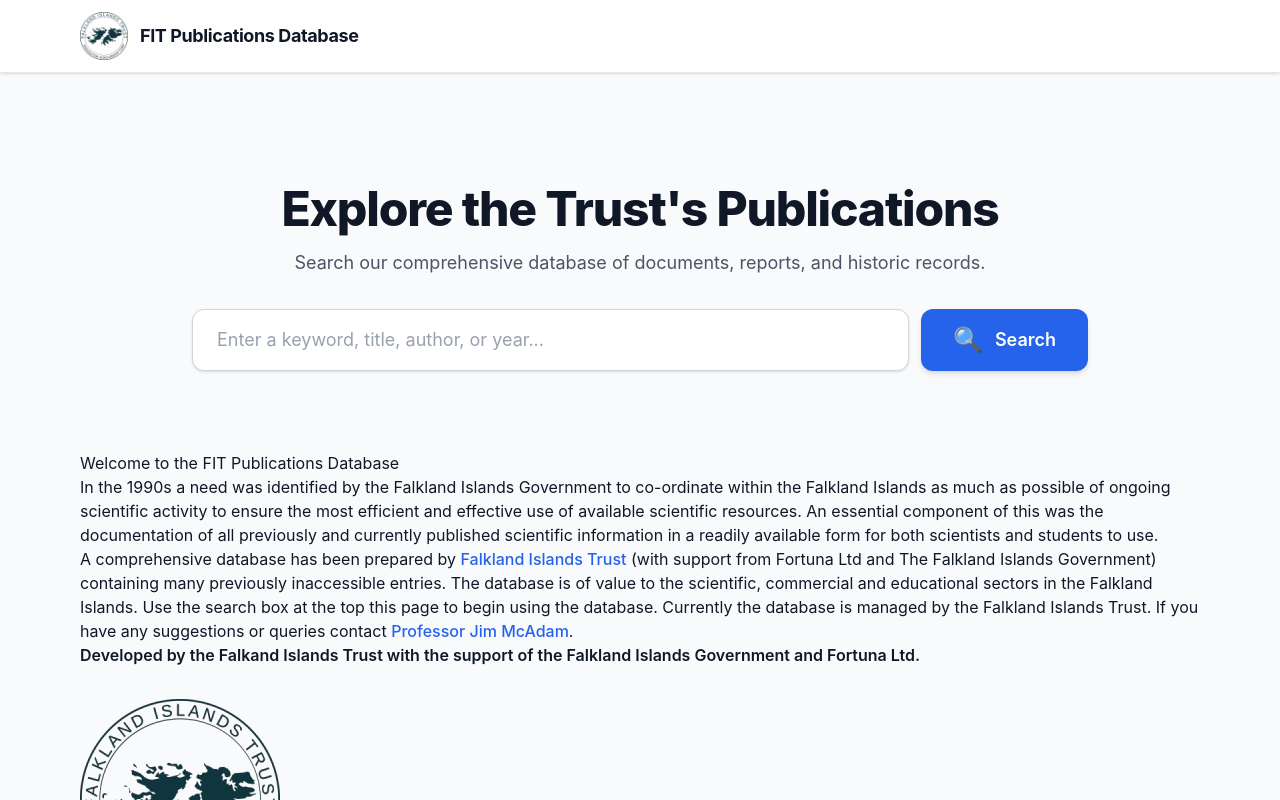
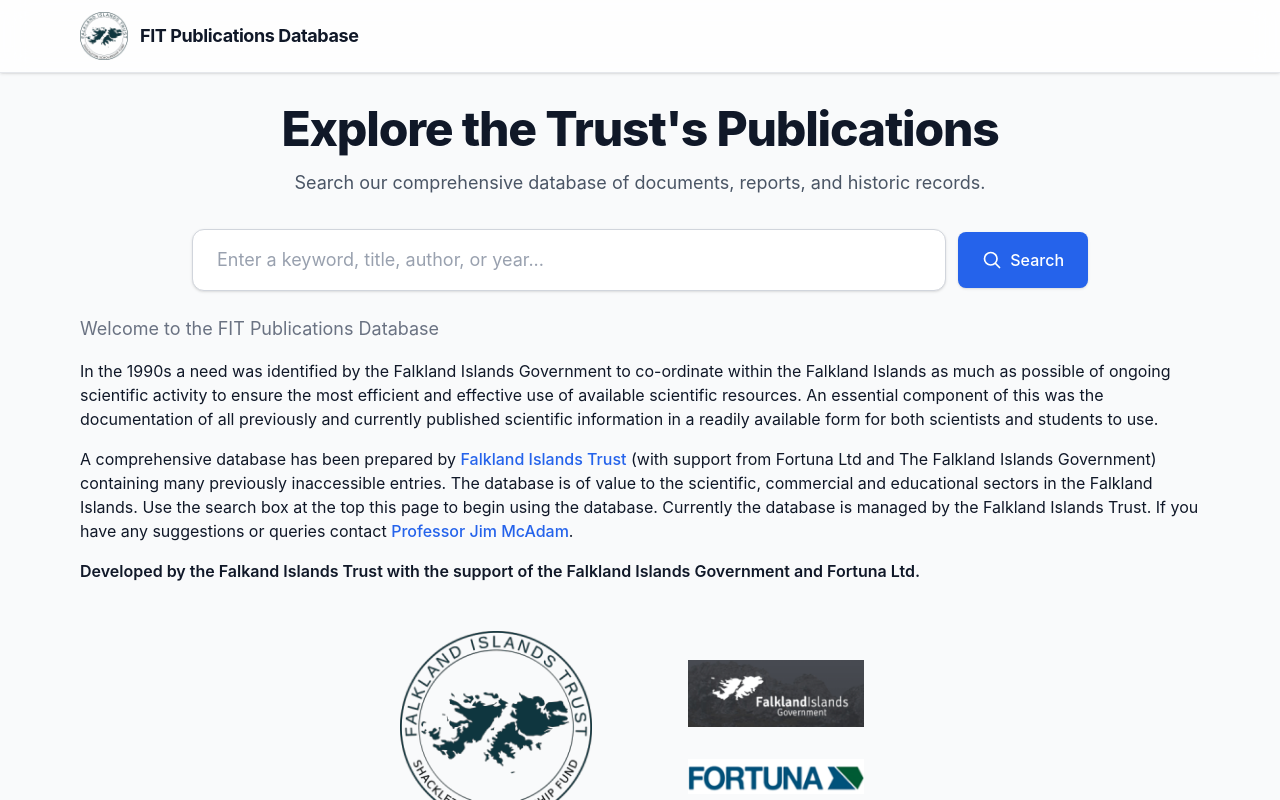
Before and after one commit to tmcadam/ukfitdb3, a React (Vite) app: page / in a window 1280 px wide. Shown: the top 800 px of the page. Built offline with nearby package versions, Linux system fonts and the light colour scheme.

Commit message:
Layout tweaks on landing page

```diff
--- a/src/components/Introduction.jsx
+++ b/src/components/Introduction.jsx
@@ -10,8 +10,8 @@
 function Introduction() {
   return (
     <div className="introduction-container">
-      <h5>Welcome to the FIT Publications Database</h5>
-      <p>
+      <h6 className="text-gray-500 text-lg font-normal mt-2">Welcome to the FIT Publications Database</h6>
+      <p className="mt-4">
         In the 1990s a need was identified by the Falkland Islands Government to
         co-ordinate within the Falkland Islands as much as possible of ongoing
         scientific activity to ensure the most efficient and effective use of
@@ -20,7 +20,7 @@
         information in a readily available form for both scientists and students
         to use.
       </p>
-      <p>
+      <p className="mt-4">
         A comprehensive database has been prepared by{' '}
         <a
           href="https://www.ukfit.org"
@@ -43,19 +43,19 @@
           Professor Jim McAdam
         </a>.
       </p>
-      <p>
+      <p className="mt-4">
         <span className="font-semibold">
           Developed by the Falkand Islands Trust with the support of the Falkland
           Islands Government and Fortuna Ltd.
         </span>
       </p>
-      <div className="logo-grid mt-8">
-        <div className="logo-item">
-          <img src={fitLogo} alt="FIT Logo" className="responsive-img max-w-xs" />
+      <div className="flex flex-col md:flex-row items-center justify-center gap-12 md:gap-24 mt-12">
+        <div className="flex justify-center md:justify-end flex-1">
+          <img src={fitLogo} alt="FIT Logo" className="w-40 md:w-48 h-auto object-contain" />
         </div>
-        <div className="logo-item flex flex-col gap-4">
-          <img src={fkLogo} alt="FK Logo" className="responsive-img max-w-xs" />
-          <img src={fortunaLogo} alt="Fortuna Logo" className="responsive-img max-w-xs" />
+        <div className="flex flex-col items-center md:items-start justify-center gap-8 flex-1">
+          <img src={fkLogo} alt="FK Logo" className="w-40 md:w-44 h-auto object-contain" />
+          <img src={fortunaLogo} alt="Fortuna Logo" className="w-40 md:w-44 h-auto object-contain" />
         </div>
       </div>
     </div>
--- a/src/components/Search.jsx
+++ b/src/components/Search.jsx
@@ -11,7 +11,7 @@
   };
 
   return (
-    <div className={`transition-all duration-500 ease-in-out ${isHero ? 'py-12 md:py-20 max-w-4xl mx-auto text-center' : 'mb-8 max-w-4xl mx-auto'}`}>
+    <div className={`transition-all duration-500 ease-in-out ${isHero ? 'pb-2 md:pb-4 max-w-4xl mx-auto text-center' : 'mb-8 max-w-4xl mx-auto'}`}>
       {isHero && (
         <div className="mb-8">
           <h1 className="text-4xl md:text-5xl font-extrabold text-gray-900 mb-4 tracking-tight">
@@ -22,7 +22,7 @@
           </p>
         </div>
       )}
-      <div className="flex flex-col sm:flex-row gap-3">
+      <div className="flex flex-col sm:flex-row gap-3 items-center">
         <div className="flex-1">
           <input
             id="searchInput"
@@ -36,13 +36,25 @@
         </div>
         <div className="sm:w-auto">
           <button
-            className="w-full sm:w-auto px-8 h-full min-h-[60px] bg-primary hover:bg-primary-dark text-white rounded-xl shadow-md disabled:opacity-50 disabled:cursor-not-allowed active:scale-95 transition-all duration-200 flex items-center justify-center gap-3 font-semibold text-lg"
             id="searchButton"
             onClick={onSearch}
             disabled={loadingStatus}
+            className="w-full sm:w-auto px-6 py-4 bg-primary hover:bg-primary-dark text-white font-medium rounded-lg shadow-sm disabled:opacity-50 disabled:cursor-not-allowed focus:outline-none focus:ring-2 focus:ring-primary focus:ring-offset-2 transition-colors duration-200 flex items-center justify-center gap-2"
           >
-            <span className="text-2xl">&#128269;</span>
-            <span className="inline">Search</span>
+            <svg
+              className="w-5 h-5"
+              fill="none"
+              stroke="currentColor"
+              viewBox="0 0 24 24"
+              strokeWidth={2}
+            >
+              <path
+                strokeLinecap="round"
+                strokeLinejoin="round"
+                d="M21 21l-5.197-5.197m0 0A7.5 7.5 0 105.196 5.196a7.5 7.5 0 0010.607 10.607z"
+              />
+            </svg>
+            <span>Search</span>
           </button>
         </div>
       </div>
```
